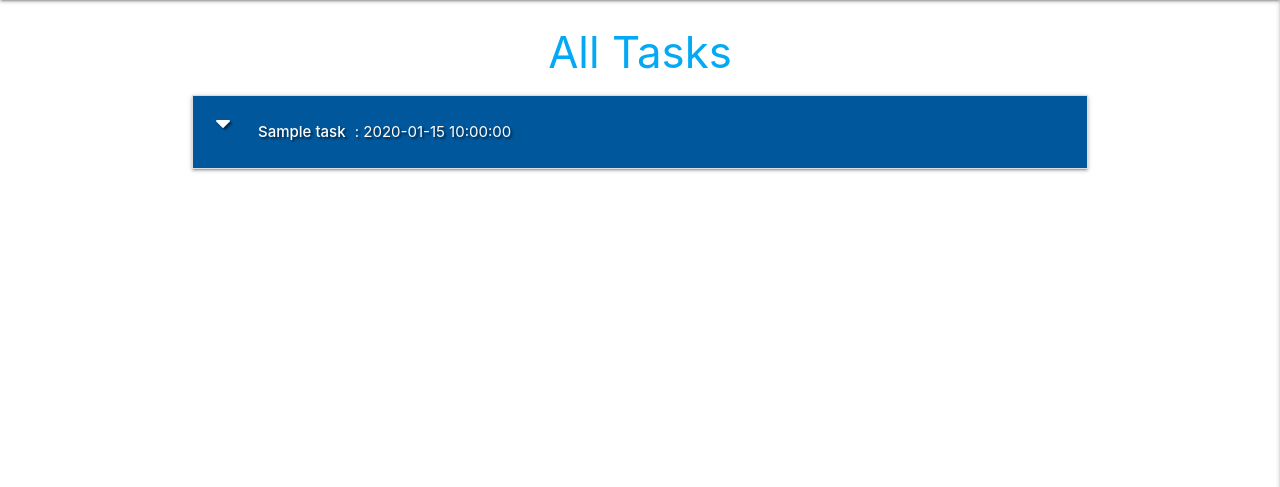
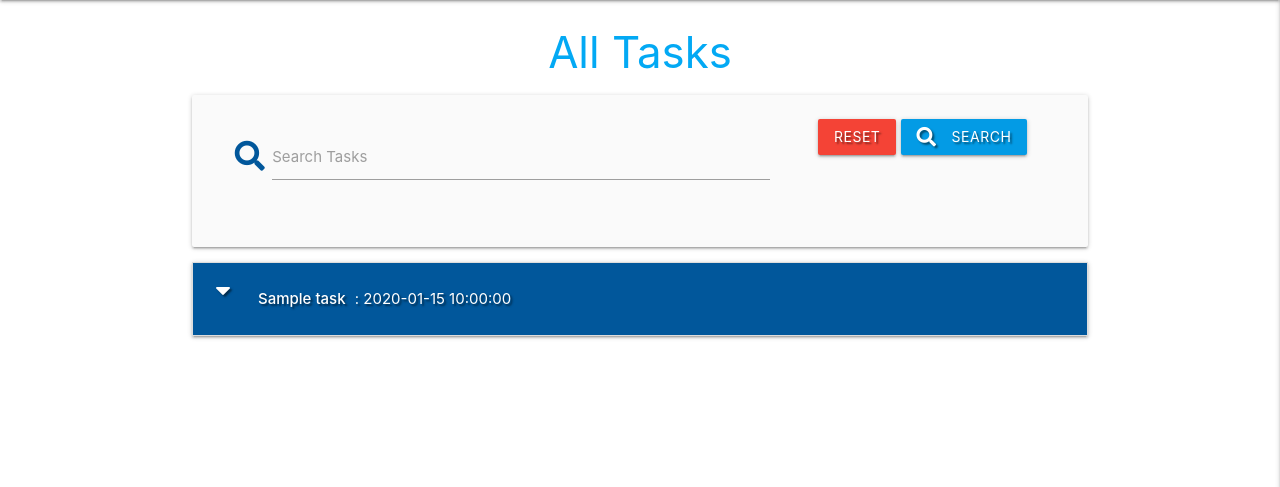
Before and after one commit to MelindaZhang2020/flask-task-manager-project, a Flask app: page / in a window 1280 px wide. Shown: the part 64-551 px from the top of the page. Run offline with Flask 2, Linux system fonts and the light colour scheme; a database or web service that is not in the repository returns one stand-in record (values such as "Sample title"); some libraries are stand-ins or nearby versions.

Commit message:
Add search functionality

```diff
--- a/app.py
+++ b/app.py
@@ -22,6 +22,13 @@ mongo = PyMongo(app)
 @app.route("/get_tasks")
 def get_tasks():
     tasks = list(mongo.db.tasks.find())
+    return render_template("tasks.html", tasks=tasks)
+
+
+@app.route("/search", methods=["GET", "POST"])
+def search():
+    query = request.form.get("query")
+    tasks = list(mongo.db.tasks.find({"$text": {"$search": query}}))
     return render_template("tasks.html", tasks=tasks)
 
 
--- a/templates/tasks.html
+++ b/templates/tasks.html
@@ -1,5 +1,32 @@
 {% extends "base.html" %} {% block content %}
 <h3 class="light-blue-text text-daken-4 center-align">All Tasks</h3>
+<div class="row card-panel grey lighten-5">
+  <form action="{{ url_for('search') }}" method="post" class="col s12">
+    <div class="row valigh-wrapper center-align">
+      <div class="input-field col s12 m8">
+        <i class="fas fa-search prefix light-blue-text text-darken-4"></i>
+        <input
+          type="text"
+          name="query"
+          id="query"
+          minlength="3"
+          class="validate"
+          required
+        />
+        <label for="query">Search Tasks</label>
+      </div>
+      <div class="col s12 m4">
+        <a href="{{ url_for('get_tasks') }}" class="red btn text-shadow"
+          >Reset</a
+        >
+        <button type="submit" class="light-blue darken-1 btn text-shadow">
+          <i class="fas fa-search left"></i>Search
+        </button>
+      </div>
+    </div>
+  </form>
+</div>
+{% if tasks|length > 0 %}
 <ul class="collapsible">
   {% for task in tasks %}
   <li>
@@ -44,4 +71,6 @@
   </li>
   {% endfor %}
 </ul>
-{% endblock %}
+{% else %}
+<h3 class="red-text text-daken-4 center-align">No Results Found</h3>
+{% endif %} {% endblock %}
```
